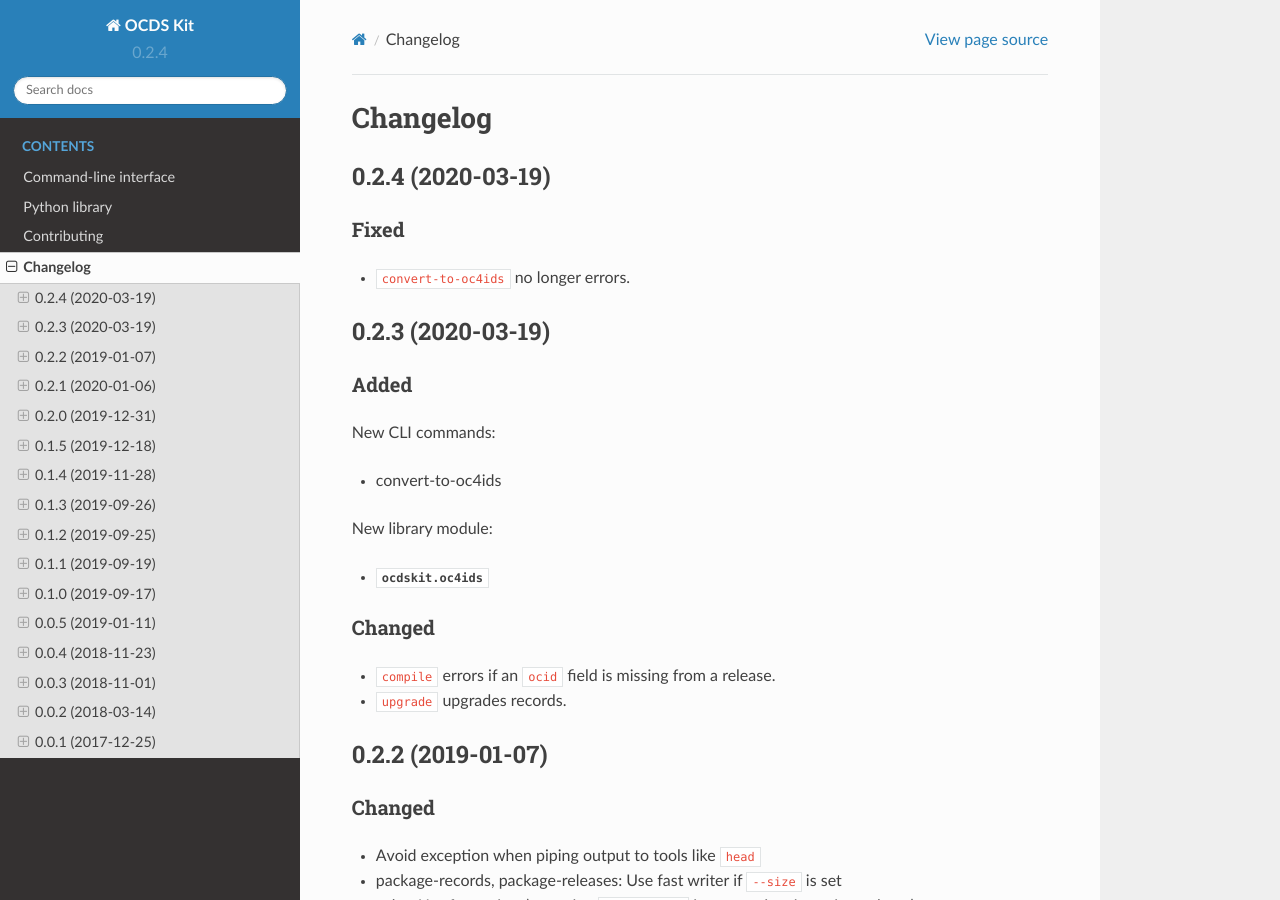
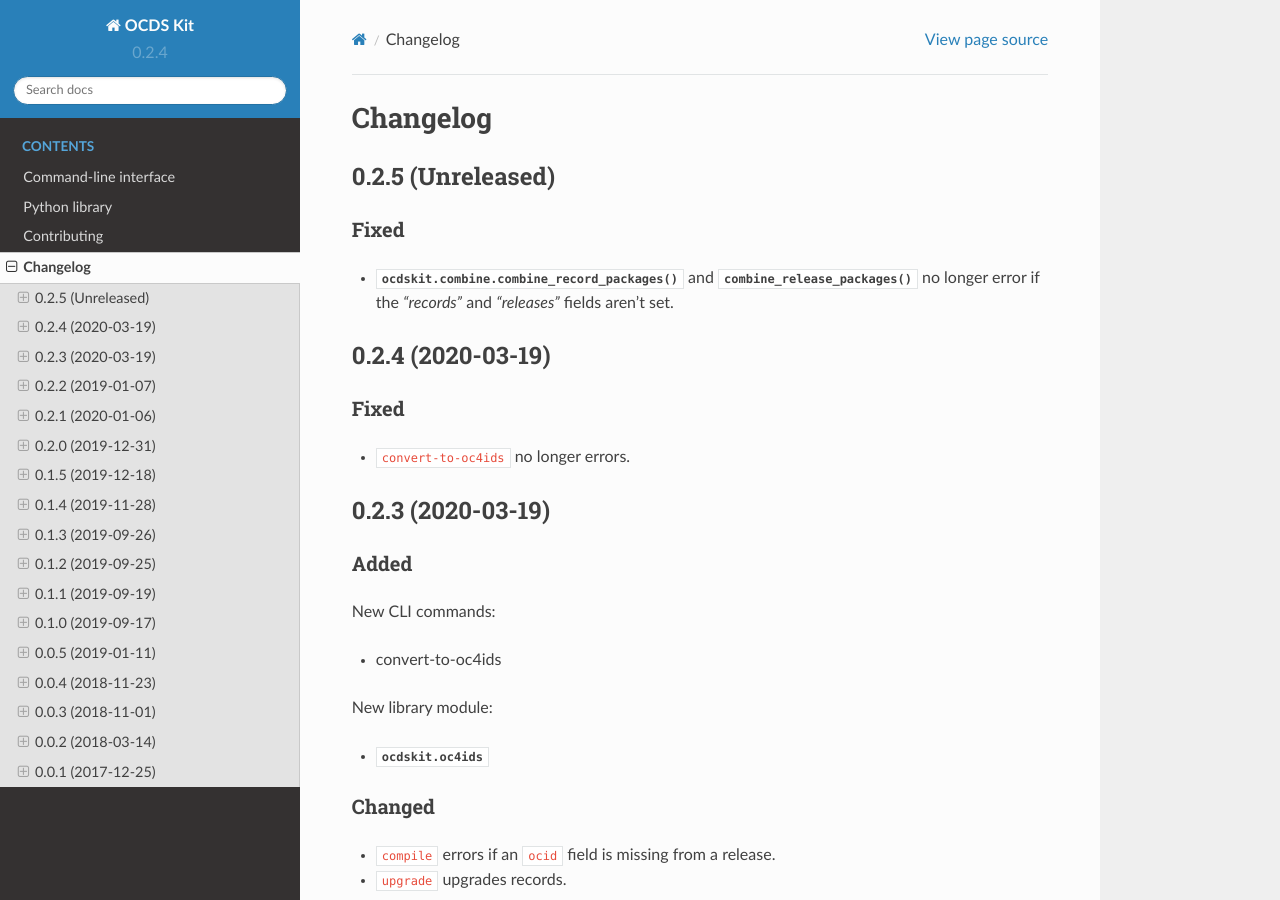
Before and after one commit to open-contracting/ocdskit, a Sphinx documentation site: the page built from docs/changelog.rst, in a window 1280 px wide and 900 px high. Built offline with Sphinx 7.4.7 and the Read the Docs theme 2.0.0, drawn with Linux system fonts in a browser that asks for light colours; pages that are not in the unit, such as notebooks, are missing from menus.

Commit message:
combine_record_packages and combine_release_packages no longer error if the "records" and "releases" fields aren't set

```diff
--- a/docs/changelog.rst
+++ b/docs/changelog.rst
@@ -1,5 +1,13 @@
 Changelog
 =========
+
+0.2.5 (Unreleased)
+------------------
+
+Fixed
+~~~~~
+
+-  :meth:`ocdskit.combine.combine_record_packages` and :meth:`~ocdskit.combine.combine_release_packages` no longer error if the `"records"` and `"releases"` fields aren't set.
 
 0.2.4 (2020-03-19)
 ------------------
```
Also changed, not shown: 1 other file.
